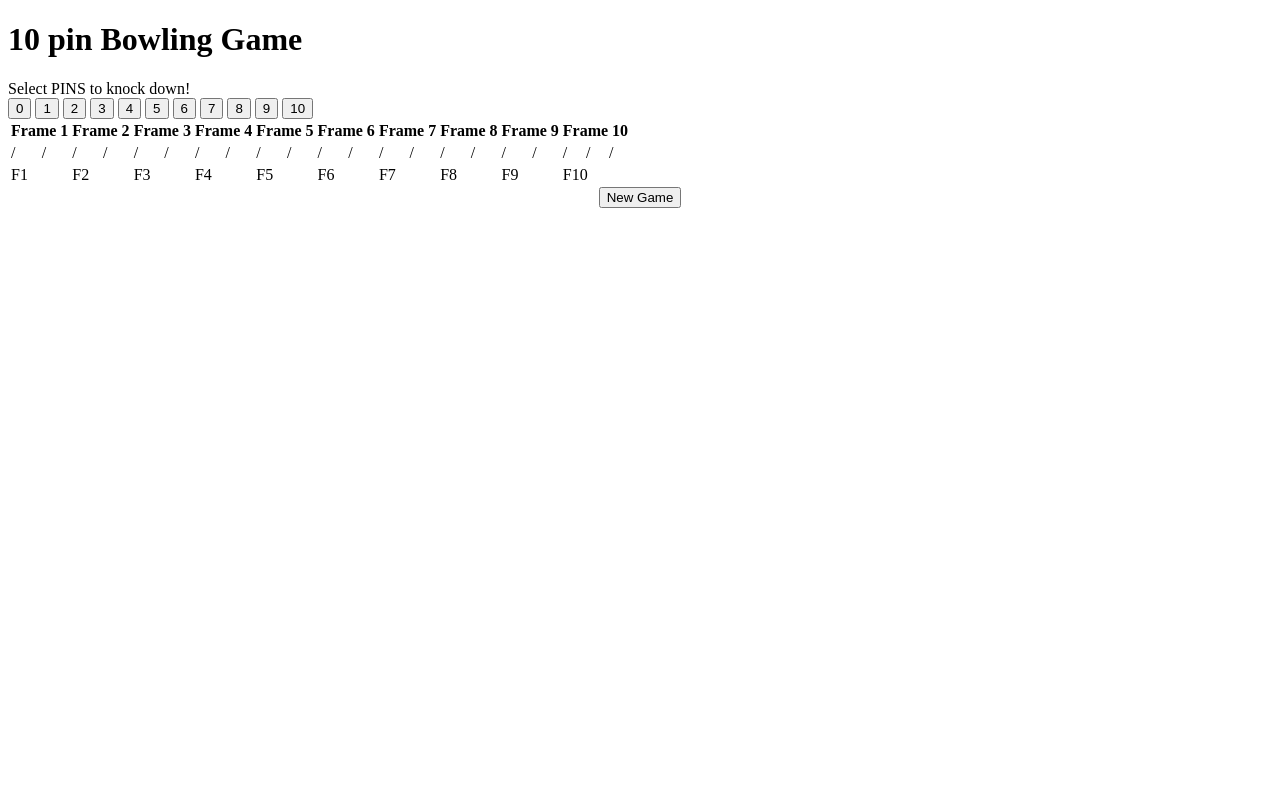
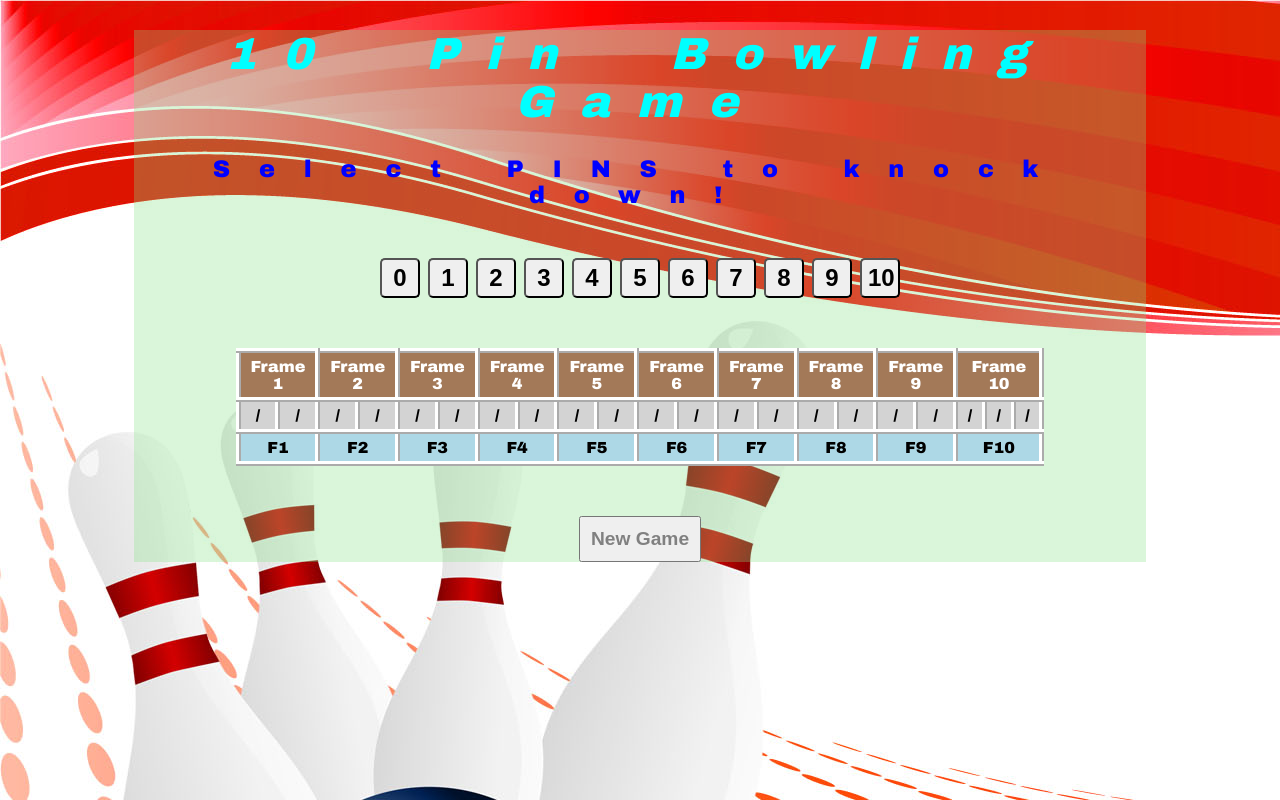
Before and after one commit to najmi-smile/10pinBowling, a plain HTML site: page index.html in a window 1280 px wide. Drawn offline with Linux system fonts and the light colour scheme.

Commit message:
Styling -Add CSS folder -Add background picture

```diff
--- /dev/null
+++ b/css/main.css
@@ -0,0 +1,95 @@
+body {
+    font-family: "Arial Black", Gadget, sans-serif;
+    background-image: url("images/bg-bowling.jpg");
+}
+
+.main-container {
+    margin: 0 auto;
+    /* heigth: 1500px; */
+    width: 80%;
+    background-color: hsla(120, 60%, 70%, 0.3);
+}
+
+.heading {
+    text-align: center;
+    word-spacing: 2em;
+    font-style: oblique;
+    letter-spacing: 1.2em;
+    font-size: 1.4em;
+    color: cyan;
+}
+
+#heading-content {
+    text-align: center;
+}
+
+#btn-title {
+    text-align: center;
+    letter-spacing: 1.2em;
+    color: blue;
+}
+
+#btn-strip {
+    font-size: 24px;
+    height: 20%;
+    width: 100%;
+    text-align: center;
+    margin: 30px 0 50px 0;
+}
+
+.pin {
+    margin-top: 50px;
+    color: black;
+    border-radius: 5px;
+    width: 40px;
+    height: 40px;
+    font-size: 1em;
+    font-weight: bold;
+    text-align: center;
+}
+
+.pin:hover {
+    background-color: green;
+    color: white;
+}
+
+table {
+    width: 80%;
+    margin: 0 auto;
+    border-spacing: 0.5em;
+    border-collapse: collapse;
+}
+
+thead {
+    background-color: #a37958;
+    color: white;
+}
+
+tbody {
+    background-color: lightgrey;
+    font-weight: lighter;
+}
+
+tfoot {
+    background-color: lightblue;
+}
+
+th,
+td {
+    border: 5px ridge white;
+    text-align: center;
+    padding: 5px;
+}
+
+#new-game {
+    font-size: 1.2em;
+    font-weight: bold;
+    color: grey;
+    margin-top: 50px;
+    padding: 10px;
+}
+
+#new-game:hover {
+    background-color: lightgreen;
+    color: darkgreen;
+}
--- a/index.html
+++ b/index.html
@@ -2,16 +2,14 @@
 <html lang="en">
 
 <head>
-    <meta charset="UTF-8">
-    <meta name="viewport" content="width=device-width, initial-scale=1.0">
-    <meta http-equiv="X-UA-Compatible" content="ie=edge">
     <title>10PinBowling</title>
+    <link rel="stylesheet" type="text/css" href="css/main.css">
 </head>
 
 <body>
     <div class="main-container">
         <div class="heading">
-            <h1><strong class="heading-content">10 pin Bowling Game</strong></h1>
+            <h1><strong class="heading-content">10 Pin Bowling Game</strong></h1>
         </div>
 
         <div id="btn-strip">
```
Also changed, not shown: css/images/bg-bowling.jpg (added), 1 other file.
